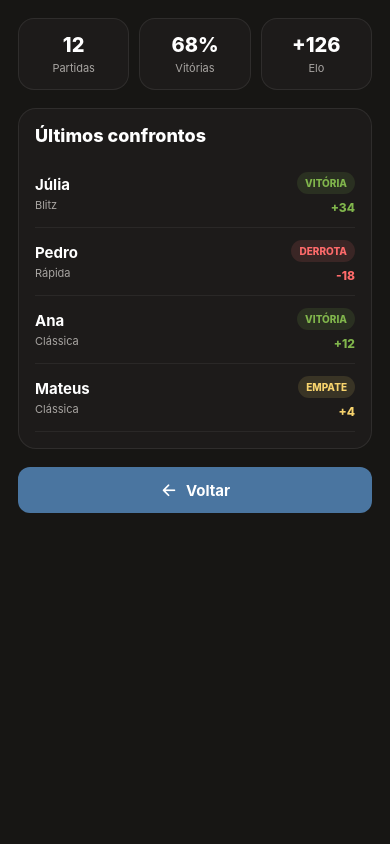
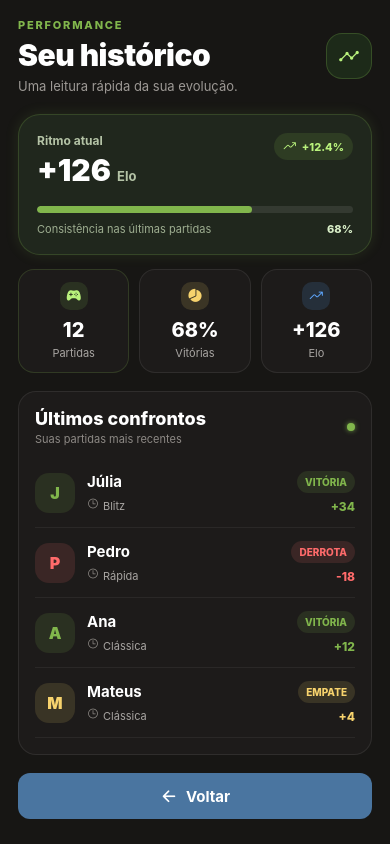
Before and after one commit to Renessey/WinXadrez, a React Native app: screen /History in a window 390 px wide. Built offline with nearby package versions, Linux system fonts and the light colour scheme.

Commit message:
Atualização da tela de HistoryScreen

```diff
--- a/src/screens/HistoryScreen.tsx
+++ b/src/screens/HistoryScreen.tsx
@@ -16,29 +16,81 @@ const matches = [
 export default function HistoryScreen({ navigation }: Props) {
   return (
     <ScrollView style={styles.container} contentContainerStyle={styles.content}>
+      <View style={styles.header}>
+        <View>
+          <Text style={styles.eyebrow}>Performance</Text>
+          <Text style={styles.title}>Seu histórico</Text>
+          <Text style={styles.subtitle}>Uma leitura rápida da sua evolução.</Text>
+        </View>
+        <View style={styles.headerIcon}>
+          <Ionicons name="analytics" size={21} color="#b9f27c" />
+        </View>
+      </View>
+
+      <View style={styles.overviewCard}>
+        <View style={styles.overviewTop}>
+          <View>
+            <Text style={styles.overviewLabel}>Ritmo atual</Text>
+            <Text style={styles.overviewValue}>+126 <Text style={styles.overviewUnit}>Elo</Text></Text>
+          </View>
+          <View style={styles.trendBadge}>
+            <Ionicons name="trending-up" size={14} color="#b9f27c" />
+            <Text style={styles.trendText}>+12.4%</Text>
+          </View>
+        </View>
+        <View style={styles.progressTrack}>
+          <View style={styles.progressFill} />
+        </View>
+        <View style={styles.overviewFooter}>
+          <Text style={styles.overviewHint}>Consistência nas últimas partidas</Text>
+          <Text style={styles.overviewPercent}>68%</Text>
+        </View>
+      </View>
+
       <View style={styles.summaryRow}>
-        <View style={styles.summaryCard}>
+        <View style={[styles.summaryCard, styles.summaryCardHighlight]}>
+          <View style={[styles.summaryIcon, { backgroundColor: 'rgba(129,182,76,0.14)' }]}>
+            <Ionicons name="game-controller" size={15} color="#b9f27c" />
+          </View>
           <Text style={styles.summaryValue}>12</Text>
           <Text style={styles.summaryLabel}>Partidas</Text>
         </View>
         <View style={styles.summaryCard}>
+          <View style={[styles.summaryIcon, { backgroundColor: 'rgba(247,211,109,0.14)' }]}>
+            <Ionicons name="pie-chart" size={15} color="#f7d36d" />
+          </View>
           <Text style={styles.summaryValue}>68%</Text>
           <Text style={styles.summaryLabel}>Vitórias</Text>
         </View>
         <View style={styles.summaryCard}>
+          <View style={[styles.summaryIcon, { backgroundColor: 'rgba(95,168,255,0.14)' }]}>
+            <Ionicons name="trending-up" size={15} color="#5fa8ff" />
+          </View>
           <Text style={styles.summaryValue}>+126</Text>
           <Text style={styles.summaryLabel}>Elo</Text>
         </View>
       </View>
 
       <View style={styles.panel}>
-        <Text style={styles.sectionTitle}>Últimos confrontos</Text>
+        <View style={styles.sectionHeader}>
+          <View>
+            <Text style={styles.sectionTitle}>Últimos confrontos</Text>
+            <Text style={styles.sectionSubtitle}>Suas partidas mais recentes</Text>
+          </View>
+          <View style={styles.liveDot} />
+        </View>
 
         {matches.map((match) => (
           <View key={match.opponent} style={styles.matchRow}>
+            <View style={[styles.matchAvatar, { backgroundColor: match.accent + '22' }]}>
+              <Text style={[styles.matchAvatarText, { color: match.accent }]}>{match.opponent.charAt(0)}</Text>
+            </View>
             <View style={styles.matchInfo}>
               <Text style={styles.matchOpponent}>{match.opponent}</Text>
-              <Text style={styles.matchMode}>{match.mode}</Text>
+              <View style={styles.modeLine}>
+                <Ionicons name="time-outline" size={12} color="#8d8985" />
+                <Text style={styles.matchMode}>{match.mode}</Text>
+              </View>
             </View>
 
             <View style={styles.matchMeta}>
@@ -72,6 +124,116 @@ const styles = StyleSheet.create({
     padding: 18,
     paddingBottom: 30,
   },
+  header: {
+    flexDirection: 'row',
+    alignItems: 'center',
+    justifyContent: 'space-between',
+    marginBottom: 20,
+  },
+  eyebrow: {
+    color: '#81b64c',
+    fontSize: 11,
+    fontWeight: '800',
+    letterSpacing: 1.8,
+    textTransform: 'uppercase',
+    marginBottom: 5,
+  },
+  title: {
+    color: '#ffffff',
+    fontSize: 30,
+    fontWeight: '900',
+    letterSpacing: -0.5,
+  },
+  subtitle: {
+    color: '#9d9995',
+    fontSize: 13,
+    marginTop: 5,
+  },
+  headerIcon: {
+    width: 46,
+    height: 46,
+    borderRadius: 16,
+    alignItems: 'center',
+    justifyContent: 'center',
+    backgroundColor: '#1d2a19',
+    borderWidth: 1,
+    borderColor: 'rgba(129,182,76,0.25)',
+  },
+  overviewCard: {
+    backgroundColor: '#20271d',
+    borderRadius: 22,
+    borderWidth: 1,
+    borderColor: 'rgba(129,182,76,0.22)',
+    padding: 18,
+    marginBottom: 14,
+    shadowColor: '#81b64c',
+    shadowOffset: { width: 0, height: 0 },
+    shadowOpacity: 0.14,
+    shadowRadius: 14,
+    elevation: 4,
+  },
+  overviewTop: {
+    flexDirection: 'row',
+    justifyContent: 'space-between',
+    alignItems: 'flex-start',
+  },
+  overviewLabel: {
+    color: '#b4c3a6',
+    fontSize: 12,
+    fontWeight: '700',
+  },
+  overviewValue: {
+    color: '#ffffff',
+    fontSize: 30,
+    fontWeight: '900',
+    marginTop: 4,
+  },
+  overviewUnit: {
+    color: '#b4c3a6',
+    fontSize: 13,
+    fontWeight: '700',
+  },
+  trendBadge: {
+    flexDirection: 'row',
+    alignItems: 'center',
+    gap: 5,
+    backgroundColor: 'rgba(129,182,76,0.14)',
+    borderRadius: 999,
+    paddingHorizontal: 9,
+    paddingVertical: 6,
+  },
+  trendText: {
+    color: '#b9f27c',
+    fontSize: 11,
+    fontWeight: '800',
+  },
+  progressTrack: {
+    height: 7,
+    backgroundColor: 'rgba(255,255,255,0.09)',
+    borderRadius: 99,
+    marginTop: 18,
+    overflow: 'hidden',
+  },
+  progressFill: {
+    width: '68%',
+    height: '100%',
+    backgroundColor: '#81b64c',
+    borderRadius: 99,
+  },
+  overviewFooter: {
+    flexDirection: 'row',
+    justifyContent: 'space-between',
+    marginTop: 9,
+  },
+  overviewHint: {
+    color: '#9eae91',
+    fontSize: 11,
+  },
+  overviewPercent: {
+    color: '#d9efc8',
+    fontSize: 11,
+    fontWeight: '800',
+  },
   summaryRow: {
     flexDirection: 'row',
     gap: 10,
@@ -83,8 +245,19 @@ const styles = StyleSheet.create({
     borderRadius: 16,
     borderWidth: 1,
     borderColor: 'rgba(255,255,255,0.08)',
-    paddingVertical: 14,
+    paddingVertical: 12,
     alignItems: 'center',
+  },
+  summaryCardHighlight: {
+    borderColor: 'rgba(129,182,76,0.2)',
+  },
+  summaryIcon: {
+    width: 28,
+    height: 28,
+    borderRadius: 10,
+    alignItems: 'center',
+    justifyContent: 'center',
+    marginBottom: 8,
   },
   summaryValue: {
     color: '#ffffff',
@@ -107,15 +280,47 @@ const styles = StyleSheet.create({
     color: '#ffffff',
     fontSize: 18,
     fontWeight: '800',
-    marginBottom: 14,
+    marginBottom: 3,
+  },
+  sectionHeader: {
+    flexDirection: 'row',
+    alignItems: 'center',
+    justifyContent: 'space-between',
+    marginBottom: 12,
+  },
+  sectionSubtitle: {
+    color: '#8d8985',
+    fontSize: 11,
+  },
+  liveDot: {
+    width: 8,
+    height: 8,
+    borderRadius: 4,
+    backgroundColor: '#81b64c',
+    shadowColor: '#81b64c',
+    shadowOpacity: 0.8,
+    shadowRadius: 5,
+    elevation: 3,
   },
   matchRow: {
     flexDirection: 'row',
     justifyContent: 'space-between',
     alignItems: 'center',
-    paddingVertical: 12,
+    paddingVertical: 13,
     borderBottomWidth: 1,
     borderBottomColor: 'rgba(255,255,255,0.06)',
+  },
+  matchAvatar: {
+    width: 40,
+    height: 40,
+    borderRadius: 14,
+    alignItems: 'center',
+    justifyContent: 'center',
+    marginRight: 12,
+  },
+  matchAvatarText: {
+    fontSize: 16,
+    fontWeight: '900',
   },
   matchInfo: {
     flex: 1,
@@ -128,6 +333,12 @@ const styles = StyleSheet.create({
   matchMode: {
     color: '#a8a5a2',
     fontSize: 11,
+    marginTop: 4,
+  },
+  modeLine: {
+    flexDirection: 'row',
+    alignItems: 'center',
+    gap: 4,
     marginTop: 4,
   },
   matchMeta: {
```
